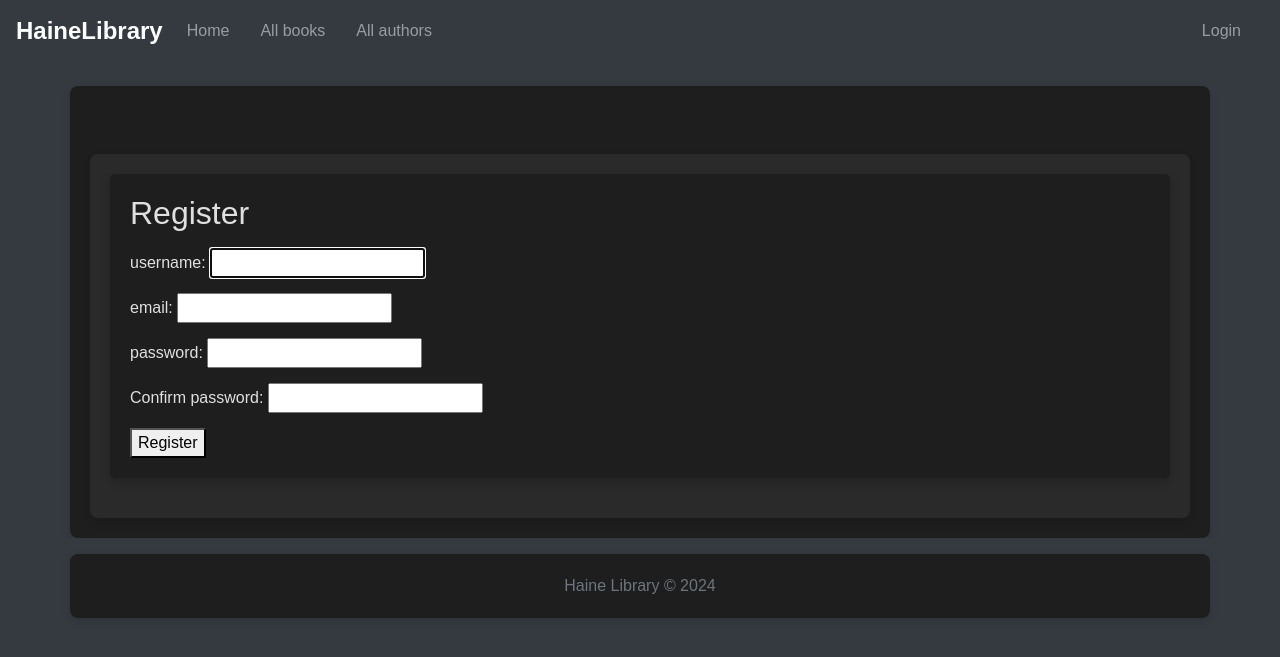
After one commit to orrjaejun/django_local_library, a Django app: page /register/ in a window 1280 px wide. The commit adds this page. Shown: the top 657 px of the page. Run offline with Django 5.2, Linux system fonts and the light colour scheme; some libraries are stand-ins or nearby versions.

Commit message:
Update on create account session

```diff
--- a/locallibrary/catalog/templates/catalog/author_detail.html
+++ b/locallibrary/catalog/templates/catalog/author_detail.html
@@ -8,10 +8,12 @@
         <p class="card-text"><strong>Date of birth:</strong> {{ author.date_of_birth }}</p>
         <p class="card-text"><strong>Date of death:</strong> {{ author.date_of_death }}</p>
       </div>
+      {% if user.is_staff %}
       <div class="d-flex justify-content-end">
         <a href="{% url 'author_update' author.id %}" class="btn btn-primary mr-2">Update Author</a>
         <a href="{% url 'author_delete' author.id %}" class="btn btn-danger">Delete Author</a>
       </div>
+      {% endif %}
     </div>
     <div class="card mb-4">
       <div class="card-body">
--- a/locallibrary/catalog/templates/catalog/book_detail.html
+++ b/locallibrary/catalog/templates/catalog/book_detail.html
@@ -5,13 +5,15 @@
     <div class="card mb-4">
       <div class="card-body">
         <h2 class="card-title">{{ book.title }}</h2>
-        <p class="card-text"><strong>Author:</strong> <a href="{{ book.author.get_absolute_url }}">{{ book.author.name }}</a></p>
+        <p class="card-text"><strong>Author:</strong> <a href="{{ book.author.get_absolute_url }}">{{ book.author }}</a></p>
         <p class="card-text"><strong>Summary:</strong> {{ book.summary }}</p>
         <p class="card-text"><strong>ISBN:</strong> {{ book.isbn }}</p>
+        {% if user.is_staff %}
         <div class="d-flex justify-content-end">
           <a href="{% url 'book_update' book.id %}" class="btn btn-primary mr-2">Update Book</a>
           <a href="{% url 'book_delete' book.id %}" class="btn btn-danger">Delete Book</a>
         </div>
+        {% endif %}
       </div>
     </div>
     <div class="card mb-4">
--- a/locallibrary/catalog/views.py
+++ b/locallibrary/catalog/views.py
@@ -6,11 +6,14 @@ from django.http.response import HttpResponseRedirect
 from django.shortcuts import get_object_or_404, redirect, render
 from django.urls import reverse, reverse_lazy
 from django.views import generic
+from requests import request
 from catalog.forms import RenewBookModelForm
 from django.contrib.auth.decorators import permission_required
 from django.views.generic.edit import CreateView, UpdateView, DeleteView
 from .models import Book, Author, BookInstance, Genre
 from django.contrib.auth.mixins import LoginRequiredMixin, UserPassesTestMixin
+from django.contrib.auth import login, authenticate
+
 
 #Book View Classes
 class BookListView(generic.ListView):
--- /dev/null
+++ b/locallibrary/locallibrary/forms.py
@@ -0,0 +1,47 @@
+from django import forms
+from django.contrib.auth.forms import UserCreationForm
+from django.core.exceptions import ValidationError
+from django.utils.translation import gettext_lazy as _
+from django.contrib.auth import get_user_model
+
+CustomUser = get_user_model()
+
+class CustomUserCreationForm(UserCreationForm):
+    username = forms.CharField(label='username', min_length=5, max_length=150)
+    email = forms.EmailField(label='email')
+    password1 = forms.CharField(label='password', widget=forms.PasswordInput)
+    password2 = forms.CharField(label='Confirm password', widget=forms.PasswordInput)
+
+    class Meta:
+        model = CustomUser
+        fields = ['username', 'email', 'password1', 'password2']
+
+    def username_clean(self):
+        username = self.cleaned_data['username'].lower()
+        new = CustomUser.objects.filter(username=username)
+        if new.exists():
+            raise ValidationError("User Already Exist")
+        return username
+
+    def email_clean(self):
+        email = self.cleaned_data['email'].lower()
+        new = CustomUser.objects.filter(email=email)
+        if new.exists():
+            raise ValidationError(" Email Already Exist")
+        return email
+
+    def clean_password2(self):
+        password1 = self.cleaned_data['password1']
+        password2 = self.cleaned_data['password2']
+
+        if password1 and password2 and password1 != password2:
+            raise ValidationError("Password don't match")
+        return password2
+
+    def save(self, commit=True):
+        user = CustomUser.objects.create_user(
+            self.cleaned_data['username'],
+            self.cleaned_data['email'],
+            self.cleaned_data['password1']
+        )
+        return user
--- a/locallibrary/locallibrary/urls.py
+++ b/locallibrary/locallibrary/urls.py
@@ -20,6 +20,7 @@ from django.urls import path, include
 from django.views.generic import RedirectView
 from django.conf import settings
 from django.conf.urls.static import static
+from . import views
 
 urlpatterns = [
     path('admin/', admin.site.urls),
@@ -37,4 +38,9 @@ urlpatterns += [
     path('accounts/', include('django.contrib.auth.urls')),
 ]
 
+urlpatterns += [
+    path('register/', views.register, name='register'),
+]
+
+
 urlpatterns += static(settings.STATIC_URL, document_root=settings.STATIC_ROOT)
--- /dev/null
+++ b/locallibrary/locallibrary/views.py
@@ -0,0 +1,18 @@
+from django.shortcuts import render, redirect
+from django.contrib.auth import login
+from django.urls import reverse
+from .forms import CustomUserCreationForm
+
+def register(request):
+    if request.method == 'POST':
+        form = CustomUserCreationForm(request.POST)
+        if form.is_valid():
+            user = form.save()
+            login(request, user)
+            return redirect('/')  # Ensure 'home' is the correct URL name
+    else:
+        form = CustomUserCreationForm()
+    context = {
+        'form': form
+    }
+    return render(request, 'registration/register.html', context)
--- a/locallibrary/settings.py
+++ b/locallibrary/settings.py
@@ -86,6 +86,12 @@ DATABASES = {
     }
 }
 
+AUTH_USER_MODEL = 'catalog.CustomUser'
+LOGIN_REDIRECT_URL = '/'
+LOGOUT_REDIRECT_URL = '/'
+
+
+
 
 # Password validation
 # https://docs.djangoproject.com/en/5.0/ref/settings/#auth-password-validators
--- a/locallibrary/templates/registration/login.html
+++ b/locallibrary/templates/registration/login.html
@@ -31,7 +31,9 @@
     <input type="hidden" name="next" value="{{ next }}">
   </form>
 
-  {# Assumes you set up the password_reset view in your URLconf #}
+</br>
   <p><a href="{% url 'password_reset' %}">Lost password?</a></p>
 
+  <p><a href="{% url 'register' %}">Sign Up</a></p>
+
 {% endblock %}
--- /dev/null
+++ b/locallibrary/templates/registration/register.html
@@ -0,0 +1,17 @@
+{% extends "base_generic.html" %}
+{% load form_tags %}
+
+{% block content %}
+<div class="container mt-5">
+    <div class="card">
+        <div class="card-body">
+            <h2 class="card-title">Register</h2>
+            <form method="post">
+                {% csrf_token %}
+                {{ form.as_p }}
+                <button type="submit">Register</button>
+            </form>
+        </div>
+    </div>
+</div>
+{% endblock %}
```
Also changed, not shown: locallibrary/catalog/forms.py (+4 -10 lines), locallibrary/catalog/models.py (+21 -2 lines), locallibrary/catalog/migrations/0005_alter_author_date_of_death.py (added), locallibrary/catalog/migrations/0006_customuser.py (added), 2 other files.
